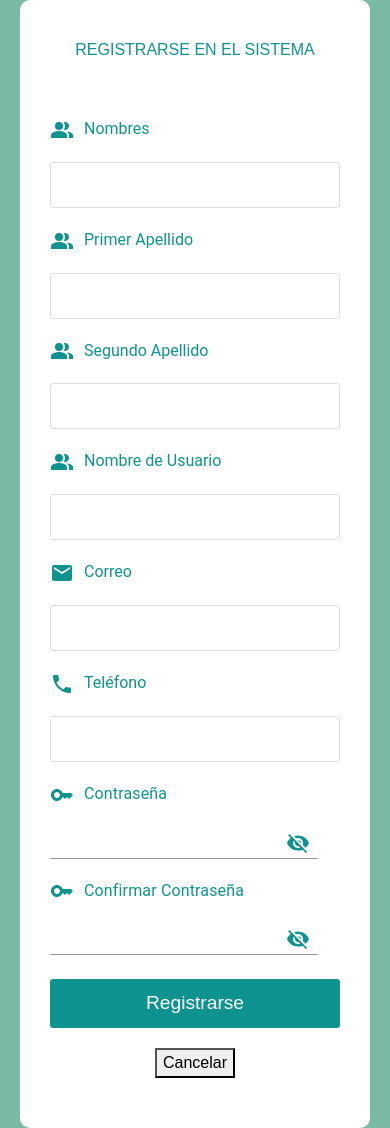
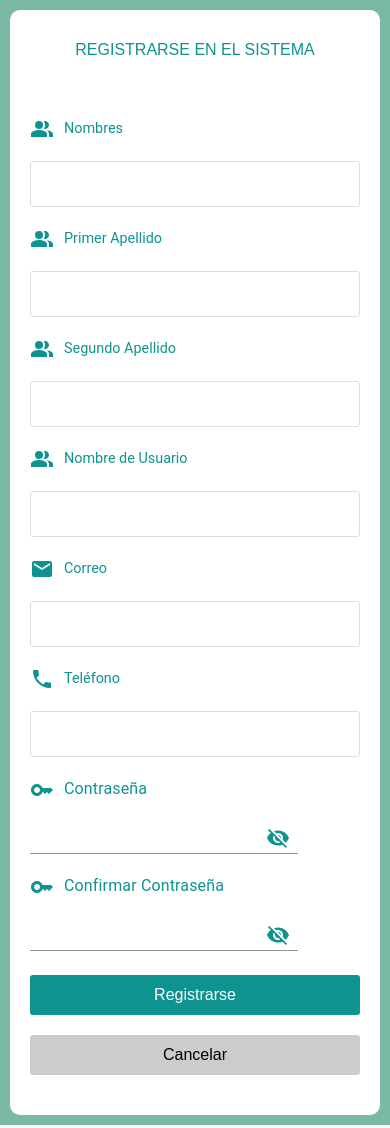
Before and after one commit to monier87/Ventanilla, a React (Vite) app: page /registro in a window 390 px wide. Built offline with nearby package versions, Linux system fonts and the light colour scheme.

Commit message:
Optimizando Codigo

```diff
--- a/src/components/layout/Header.jsx
+++ b/src/components/layout/Header.jsx
@@ -1,16 +1,21 @@
-import AppBar from '@mui/material/AppBar';
-import Box from '@mui/material/Box';
-import Toolbar from '@mui/material/Toolbar';
-import IconButton from '@mui/material/IconButton';
-import Typography from '@mui/material/Typography';
-import Menu from '@mui/material/Menu';
-import MenuIcon from '@mui/icons-material/Menu';
-import Container from '@mui/material/Container';
-import Avatar from '@mui/material/Avatar';
-import Button from '@mui/material/Button';
-import Tooltip from '@mui/material/Tooltip';
-import MenuItem from '@mui/material/MenuItem';
-import AdbIcon from '@mui/icons-material/Adb';
+import {
+  AppBar,
+  Avatar,
+  Box,
+  Button,
+  Container,
+  IconButton,
+  Menu,
+  MenuItem,
+  Toolbar,
+  Tooltip,
+  Typography
+} from '@mui/material';
+import {
+  Adb as AdbIcon,
+  Menu as MenuIcon
+} from '@mui/icons-material';
+
 import useMenuState from '../../hooks/useMenuState';
 import '../../css/ResponsiveAppBar.css';
 
--- a/src/components/modules/Login/Login.jsx
+++ b/src/components/modules/Login/Login.jsx
@@ -1,20 +1,26 @@
-import { useEffect } from 'react';
-import { useNavigate } from "react-router-dom";
+import React, { useEffect } from 'react';
+import { Link, useNavigate } from 'react-router-dom';
+import axios from 'axios';
+
+import {
+  Alert,
+  IconButton,
+  Input,
+  InputAdornment,
+  InputLabel
+} from '@mui/material';
+import {
+  Key as KeyIcon,
+  Person as PersonIcon,
+  Visibility as VisibilityIcon,
+  VisibilityOff as VisibilityOffIcon
+} from '@mui/icons-material';
+
 import 'bootstrap/dist/css/bootstrap.min.css';
 import '../../../css/Login.css';
-import axios from 'axios';
-import PersonIcon from '@mui/icons-material/Person';
-import IconButton from '@mui/material/IconButton';
-import KeyIcon from '@mui/icons-material/Key';
-import VisibilityIcon from '@mui/icons-material/Visibility';
-import InputLabel from '@mui/material/InputLabel';
-import InputAdornment from '@mui/material/InputAdornment';
-import VisibilityOffIcon from '@mui/icons-material/VisibilityOff';
-import Input from '@mui/material/Input';
+
+import useForm from '../../../hooks/useForm';
 import configur from '../../../apis/env';
-import Alert from '@mui/material/Alert';
-import { Link } from 'react-router-dom';
-import useForm from '../../../hooks/useForm';
 
 // Obtener la configuración del entorno
 const env = configur.envDev ? configur.dev : configur.prod;
@@ -23,8 +29,14 @@ const baseUrl = env.api.base + env.api.ruta.login;
 const Login = () => {
     const navigate = useNavigate();
 
-
-    const { values, error, handleChange, handleClickShowPassword, handleMouseDownPassword, setError } = useForm({
+    const {
+        values,
+        error,
+        handleChange,
+        handleClickShowPassword,
+        handleMouseDownPassword,
+        setError
+    } = useForm({
         email: "",
         password: "",
         showPassword: true,
@@ -32,25 +44,18 @@ const Login = () => {
 
     const iniciarSesion = () => {
         const { email, password } = values;
-        axios.post(baseUrl, {
-            email: email,
-            password: password
-        })
+        axios.post(baseUrl, { email, password })
             .then(resp => {
-                console.log(resp);
                 if (resp.data.type === 'Success') {
                     setError('');
-                    console.log(resp.data.msg);
                     localStorage.setItem('token', resp.data.token);
                     navigate('/dashboard');
                 } else {
                     setError(resp.data.msg);
-                    console.log(resp.data.msg);
                 }
             })
             .catch(error => {
                 alert(error);
-                console.log(error);
             });
     };
 
@@ -71,7 +76,7 @@ const Login = () => {
                     <div className="form-group">
                         <div className="form-field">
                             <label className="form-label">
-                                <PersonIcon  className="form-icon" />Usuario
+                                <PersonIcon className="form-icon" />Usuario
                             </label>
                             <input
                                 type="text"
@@ -104,9 +109,9 @@ const Login = () => {
                         <br />
                         <button className="login-button" onClick={iniciarSesion}>Aceptar</button>
                         <div className="login-info">
-                        <span>No tiene usuario? </span>
-                        <Link to="/registro">Registrarse en sistema</Link>
-                      </div>
+                            <span>No tiene usuario? </span>
+                            <Link to="/registro">Registrarse en sistema</Link>
+                        </div>
                     </div>
                 </div>
             </div>
--- a/src/components/modules/RegistroUsuario/RegistroUsuario.jsx
+++ b/src/components/modules/RegistroUsuario/RegistroUsuario.jsx
@@ -1,20 +1,26 @@
-import  { useEffect } from 'react';
-import { useNavigate } from "react-router-dom";
+import { useEffect } from 'react';
+import { useNavigate } from 'react-router-dom';
+import axios from 'axios';
+import {
+    Alert,
+    Input,
+    InputAdornment,
+    InputLabel,
+    IconButton,
+} from '@mui/material';
+import {
+    Mail as MailIcon,
+    PeopleAlt as PeopleAltIcon,
+    LocalPhone as LocalPhoneIcon,
+    Visibility as VisibilityIcon,
+    VisibilityOff as VisibilityOffIcon,
+    Key as KeyIcon
+} from '@mui/icons-material';
+
 import '../../../css/RegistroUsuario.css';
-import axios from 'axios';
-import MailIcon from '@mui/icons-material/Mail';
-import PeopleAltIcon from '@mui/icons-material/PeopleAlt';
-import IconButton from '@mui/material/IconButton';
-import VisibilityIcon from '@mui/icons-material/Visibility';
-import InputLabel from '@mui/material/InputLabel';
-import LocalPhoneIcon from '@mui/icons-material/LocalPhone';
-import InputAdornment from '@mui/material/InputAdornment';
-import VisibilityOffIcon from '@mui/icons-material/VisibilityOff';
-import KeyIcon from '@mui/icons-material/Key';
-import Input from '@mui/material/Input';
 import configur from '../../../apis/env';
-import Alert from '@mui/material/Alert';
 import useForm from '../../../hooks/useForm';
+
 
 // Obtener la configuración del entorno
 const env = configur.envDev ? configur.dev : configur.prod;
--- a/src/css/RegistroUsuario.css
+++ b/src/css/RegistroUsuario.css
@@ -1,5 +1,3 @@
-/* styles.css */
-
 /* Global Styles */
 body {
   margin: 0;
@@ -14,18 +12,21 @@ body {
   align-items: center;
   min-height: 100vh;
   background-color: #7abaa2;
+  padding: 20px;
+  box-sizing: border-box;
 }
 
 /* Login Content */
 .login-content {
   text-align: center;
   color: #0e9390;
-  min-width: 350px;
+  min-width: 100%;
+  max-width: 400px;
 }
 
 /* Login Title */
 .login-title {
-  font-size: 2.5rem;
+  font-size: 2rem;
   margin-top: 10px;
   margin-bottom: 30px;
   text-transform: uppercase;
@@ -41,9 +42,11 @@ body {
 /* Login Form */
 .login-form {
   background-color: #ffffff;
-  padding: 30px;
+  padding: 20px;
   border-radius: 10px;
+  width: 100%;
   max-width: 400px;
+  box-sizing: border-box;
   margin: 0 auto;
 }
 
@@ -97,39 +100,36 @@ body {
   box-sizing: border-box;
 }
 
-.show-pass-button {
-  background-color: #0e9390;
+/* Cancel Button */
+.cancel-button {
+  background-color: #ccc;
+  color: #000;
+  border: none;
+  padding: 10px;
+  font-size: 1.2rem;
+  cursor: pointer;
+  border-radius: 3px;
+  width: 100%;
+  box-sizing: border-box;
 }
 
-.show-pass-icon {
-  color: #ffffff;
-  margin-bottom: 5px;
+/* Responsive Media Queries */
+@media (max-width: 600px) {
+  .login-container {
+    padding: 10px;
   }
 
-/* Login Icons */
-.login-icons {
-  margin-top: 20px;
+  .login-title {
+    font-size: 1.5rem;
   }
 
-/* Login Icon */
-.login-icon {
-  margin: 10px;
+  .form-label {
+    font-size: 0.9rem;
   }
 
-.login-info {
-  color: black !important;
-  font-size: 14px;
+  .login-button,
+  .cancel-button {
+    font-size: 1rem;
+    padding: 8px;
   }
-
-.login-info a {
-  color: #0e9390 !important;
-  font-size: 14px;
 }
-
-svg {
-  color: #0e9390 !important;
-}
-
-.css-1vooibu-MuiSvgIcon-root {
-  color: #5f2120 !important;
-}
--- a/src/css/ResponsiveAppBar.css
+++ b/src/css/ResponsiveAppBar.css
@@ -1,5 +1,5 @@
 .app-bar {
-  background-color: #0e0f0f !important;
+  background-color: #0e0f0f;
 }
 
 .icon-desktop {
```
Lines whose indentation alone changed are shown as unchanged.
